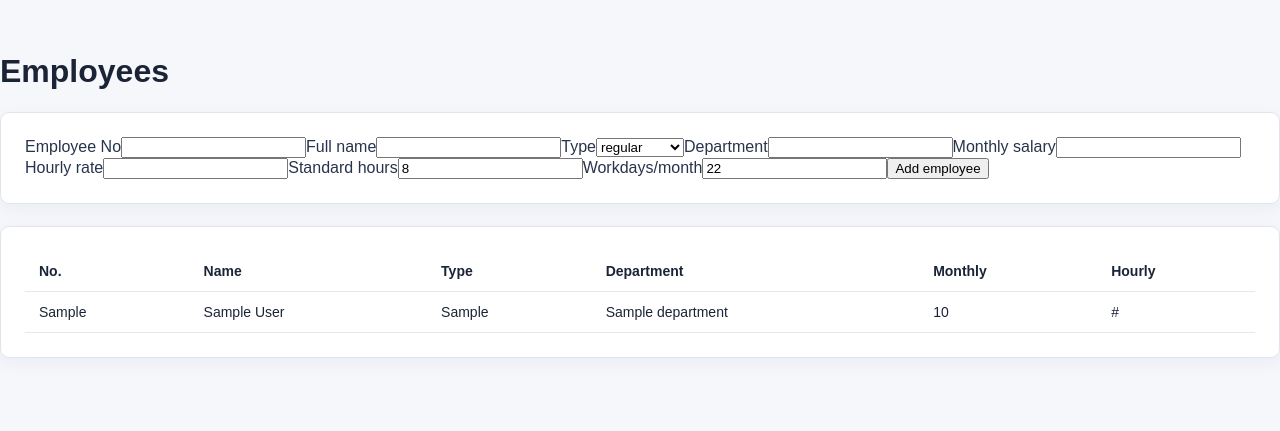
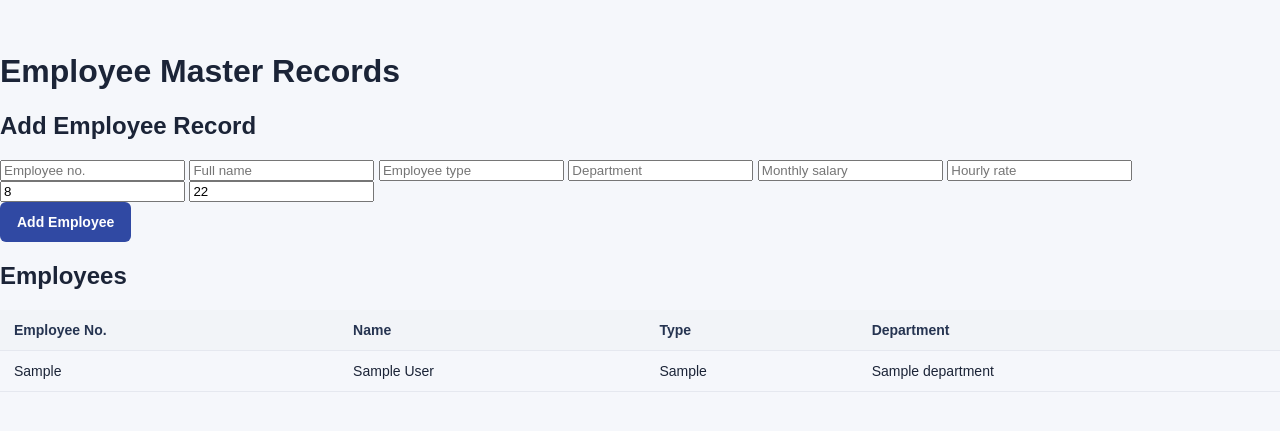
Before and after one commit to Sh1aaaa/payroll-vercel-supabase-rag, a Flask app: template templates/employees.html in a window 1280 px wide. Shown: the top 431 px of the page. Run offline with Flask 3, Linux system fonts and the light colour scheme; the template is opened without the code that fills it: most values are stand-ins (such as "Sample title", 1, 10 or a date in 2020).

Commit message:
Update employees.html

```diff
--- a/templates/employees.html
+++ b/templates/employees.html
@@ -1 +1,44 @@
-{% extends 'base.html' %}{% block content %}<h1>Employees</h1><div class="card"><form method="post" class="gridform"><label>Employee No<input name="employee_no" required></label><label>Full name<input name="full_name" required></label><label>Type<select name="employee_type">{% for t in ['regular','temporary','contractual','casual','ebjo','cos','part_time'] %}<option>{{t}}</option>{% endfor %}</select></label><label>Department<input name="department"></label><label>Monthly salary<input type="number" step="0.01" name="monthly_salary"></label><label>Hourly rate<input type="number" step="0.01" name="hourly_rate"></label><label>Standard hours<input type="number" step="0.25" name="standard_hours" value="8"></label><label>Workdays/month<input type="number" step="0.5" name="workdays_per_month" value="22"></label><button>Add employee</button></form></div><div class="card tablewrap"><table><tr><th>No.</th><th>Name</th><th>Type</th><th>Department</th><th>Monthly</th><th>Hourly</th></tr>{% for e in employees %}<tr><td>{{e.employee_no}}</td><td>{{e.full_name}}</td><td>{{e.employee_type}}</td><td>{{e.department}}</td><td>{{e.monthly_salary}}</td><td>{{e.hourly_rate}}</td></tr>{% endfor %}</table></div>{% endblock %}
+{% extends 'base.html' %}
+{% block title %}Employees - BulSU Payroll{% endblock %}
+{% block content %}
+<div class="role-dashboard">
+    <div class="dashboard-heading"><h1>Employee Master Records</h1></div>
+    <section class="panel">
+        <h2>Add Employee Record</h2>
+        <form method="POST" class="form-grid">
+            <input name="employee_no" placeholder="Employee no." required>
+            <input name="full_name" placeholder="Full name" required>
+            <input name="employee_type" placeholder="Employee type" required>
+            <input name="department" placeholder="Department">
+            <input name="monthly_salary" type="number" step="0.01" placeholder="Monthly salary">
+            <input name="hourly_rate" type="number" step="0.01" placeholder="Hourly rate">
+            <input name="standard_hours" type="number" step="0.01" value="8" placeholder="Standard hours">
+            <input name="workdays_per_month" type="number" value="22" placeholder="Workdays/month">
+            <div class="form-action"><button class="btn btn-primary" type="submit">Add Employee</button></div>
+        </form>
+    </section>
+
+    <section class="panel">
+        <h2>Employees</h2>
+        {% if employees %}
+        <div class="table-wrap">
+            <table class="data-table">
+                <thead><tr><th>Employee No.</th><th>Name</th><th>Type</th><th>Department</th></tr></thead>
+                <tbody>
+                {% for employee in employees %}
+                <tr>
+                    <td>{{ employee.employee_no }}</td>
+                    <td>{{ employee.full_name }}</td>
+                    <td>{{ employee.employee_type }}</td>
+                    <td>{{ employee.department or '-' }}</td>
+                </tr>
+                {% endfor %}
+                </tbody>
+            </table>
+        </div>
+        {% else %}
+        <div class="empty-state">No employee records yet.</div>
+        {% endif %}
+    </section>
+</div>
+{% endblock %}
```
